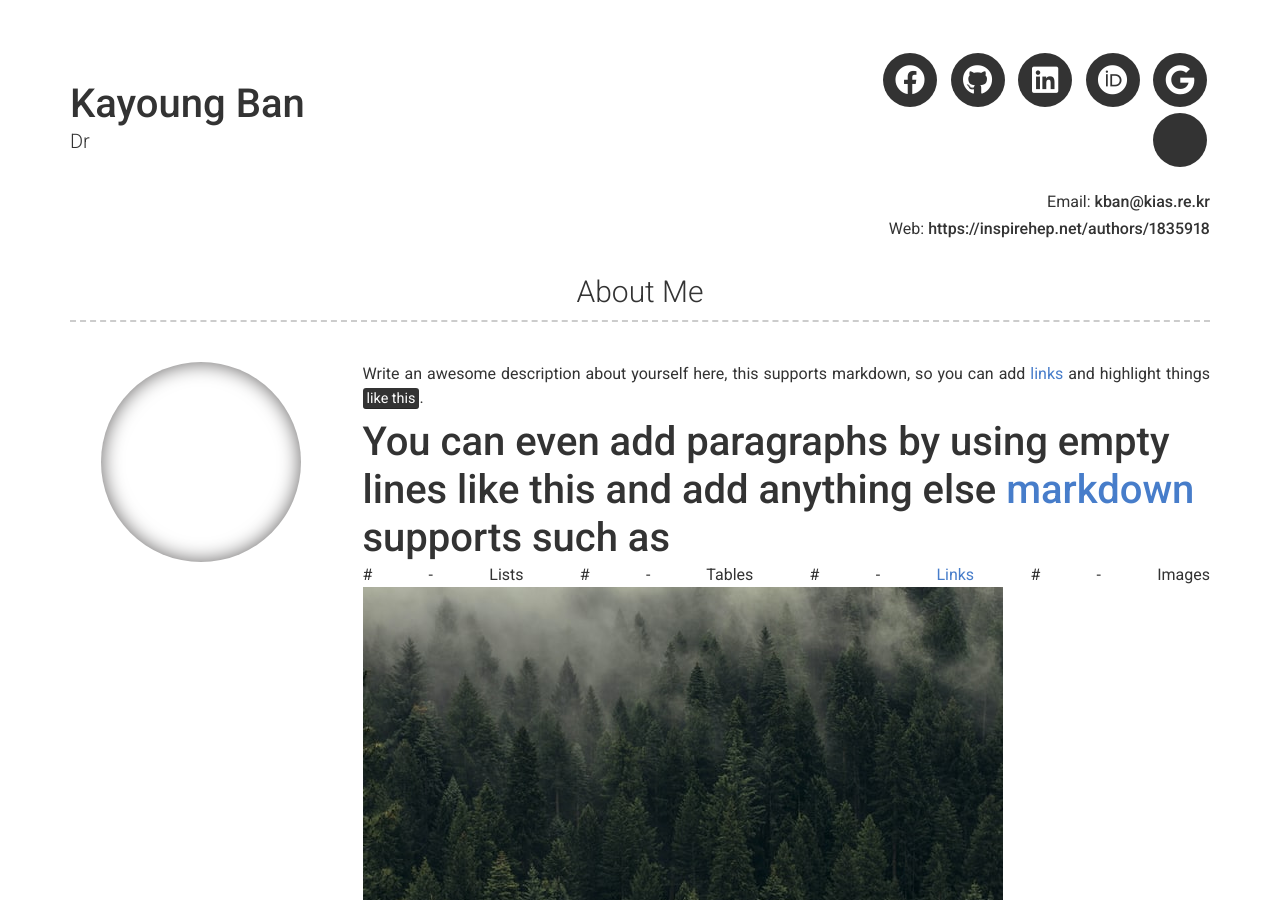
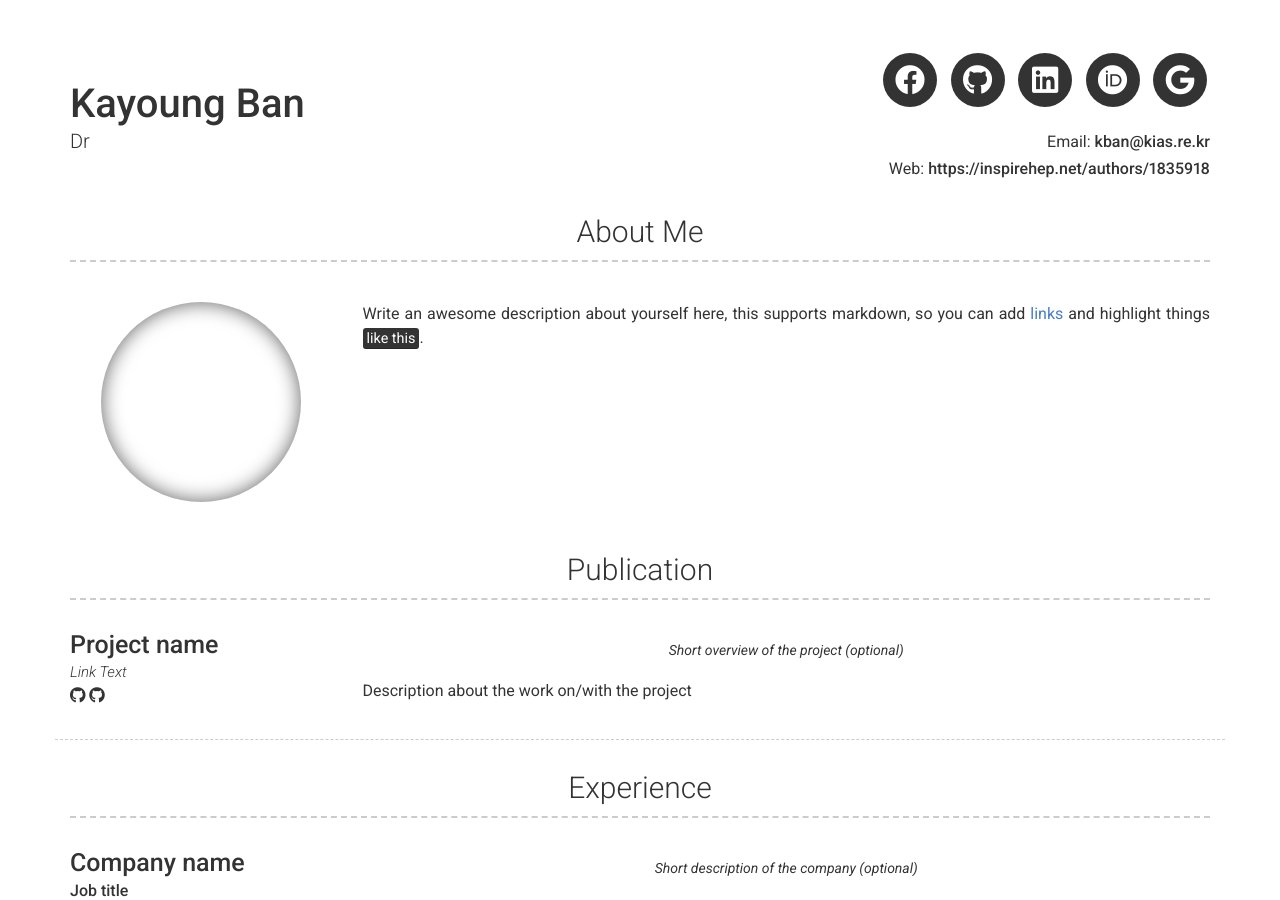
Before and after one commit to KayoungBan/kban.github.io, a Jekyll site: the page built from index.md, in a window 1280 px wide and 900 px high. Built offline with Jekyll 4.4.1, drawn with Linux system fonts in a browser that asks for light colours; nearby versions of some CDN libraries; part of the change alters nothing that is shown.

Commit message:
Update _config.yml

```diff
--- a/_config.yml
+++ b/_config.yml
@@ -33,14 +33,14 @@ linkedin_username: jekyll
 orcid_username: 0000-0001-9691-877X
 googlescholar_username: QJVaCHMAAAAJ
 
-# Additional icon links
-additional_links:
-- title: Link name
-  icon: Font Awesome brand icon name (eg. fab fa-twitter) (https://fontawesome.com/icons?d=gallery&s=brands&m=free)
-  url: Link url (eg. https://google.com)
-# - title: another link
-#   icon: font awesome brand icon name (eg. fab fa-twitter) (https://fontawesome.com/icons?d=gallery&s=brands&m=free)
+# # Additional icon links
+# additional_links:
+# - title: Link name
+#   icon: Font Awesome brand icon name (eg. fab fa-twitter) (https://fontawesome.com/icons?d=gallery&s=brands&m=free)
 #   url: Link url (eg. https://google.com)
+# # - title: another link
+# #   icon: font awesome brand icon name (eg. fab fa-twitter) (https://fontawesome.com/icons?d=gallery&s=brands&m=free)
+# #   url: Link url (eg. https://google.com)
 
 # Google Analytics and Tag Manager
 # Using more than one of these may cause issues with reporting
@@ -54,11 +54,11 @@ about_profile_image: Directory of profile image (eg. images/profile.jpg)
 about_content: | # this will include new lines to allow paragraphs
   Write an awesome description about yourself here, this supports markdown, so you can add [links](http://foobar.com) and highlight things <mark>like this</mark>.
 
-  # You can even add paragraphs by using empty lines like this and add anything else [markdown](https://www.markdownguide.org/getting-started#what-is-markdown) supports such as
-    # - Lists
-    # - Tables
-    # - <a href="google.com">Links</a>
-    # - Images ![alt text](/images/landscape-trees.jpg "Trees")
+# You can even add paragraphs by using empty lines like this and add anything else [markdown](https://www.markdownguide.org/getting-started#what-is-markdown) supports such as
+#   - Lists
+#   - Tables
+#   - <a href="google.com">Links</a>
+#   - Images ![alt text](/images/landscape-trees.jpg "Trees")
 
 content:
   - title: Publication # Title for the section
```
